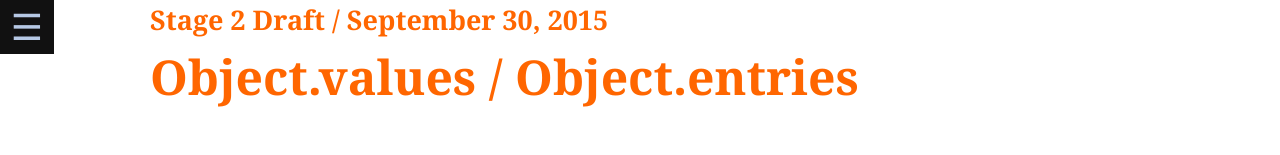
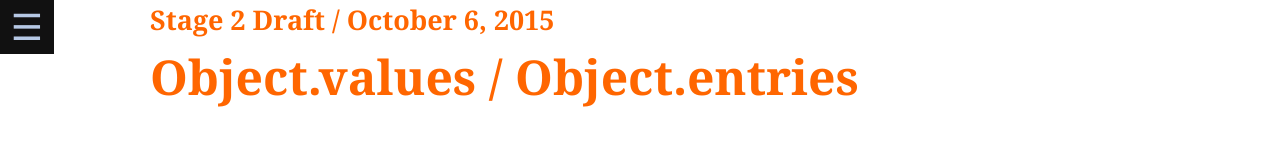
Before and after one commit to tc39/proposal-object-values-entries, a plain HTML site: page index.html in a window 1280 px wide. Shown: the top 155 px of the page. Drawn offline with nearby package versions, Linux system fonts and the light colour scheme.

Commit message:
Update spec from 7c2a54c56a529af1925a881e1b4c9e8b2d885a6c

```diff
--- a/index.html
+++ b/index.html
@@ -21,7 +21,7 @@
 			</ol>
 		</div>
 	</div>
-	<h1 class="version">Stage 2 Draft / September 30, 2015</h1>
+	<h1 class="version">Stage 2 Draft / October 6, 2015</h1>
 	<h1 class="title">Object.values / Object.entries</h1>
 	<emu-clause id="Object.keys">
 		<h1><span class="secnum">1</span>Object.keys( O )<span class="utils"><span class="anchor"><a href="#Object.keys">#</a></span></span></h1>
@@ -108,7 +108,6 @@
 											<emu-val>"key"</emu-val>, append <var>key</var> to <var>properties</var>.</li>
 										<li>Else,
 											<ol>
-												<li>Let <var>elementKey</var> be <a href="http://www.ecma-international.org/ecma-262/6.0/index.html#sec-tostring">ToString</a>(<var>key</var>).</li>
 												<li>Let <var>value</var> be <a href="http://www.ecma-international.org/ecma-262/6.0/index.html#sec-get-o-p">Get</a>(<var>O</var>, <var>key</var>).</li>
 												<li><a href="http://www.ecma-international.org/ecma-262/6.0/index.html#sec-returnifabrupt">ReturnIfAbrupt</a>(<var>value</var>).</li>
 												<li>If <var>kind</var> is
@@ -146,6 +145,7 @@
 	</emu-clause>
 	<emu-annex id="sec-copyright-and-software-license">
 		<h1><span class="secnum">A</span>Copyright &amp; Software License<span class="utils"><span class="anchor"><a href="#sec-copyright-and-software-license">#</a></span></span></h1>
+
 		<h2>Copyright Notice</h2>
 		<p>© 2015 Jordan Harband</p>
 
```
